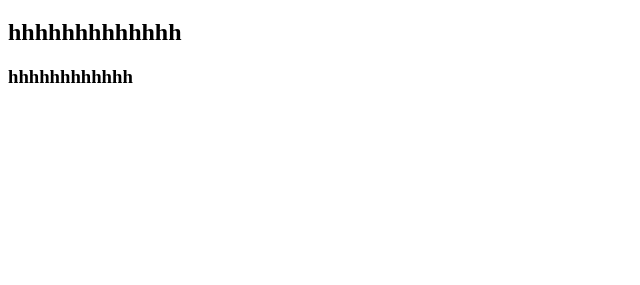
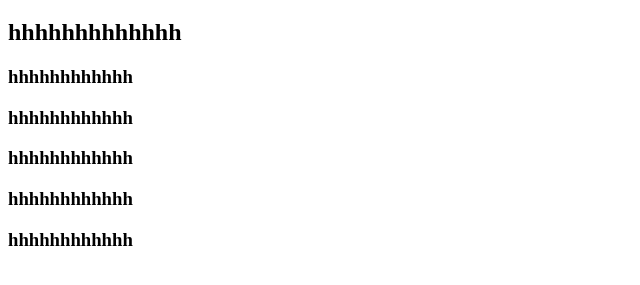
Before and after one commit to 11-Hao-22/test3, a plain HTML site: page index.html in a window 1280 px wide. Shown: the part 61-346 px from the top of the page, without its empty margins (0-640 px from the left). Drawn offline with Linux system fonts and the light colour scheme.

Commit message:
第二次提交

```diff
--- a/index.html
+++ b/index.html
@@ -12,5 +12,9 @@
     <h1>hhhhhhhhhh</h1>
     <h2>hhhhhhhhhhhhh</h2>
     <h3>hhhhhhhhhhhh</h3>
+    <h3>hhhhhhhhhhhh</h3>
+    <h3>hhhhhhhhhhhh</h3>
+    <h3>hhhhhhhhhhhh</h3>
+    <h3>hhhhhhhhhhhh</h3>
 </body>
 </html>
```
